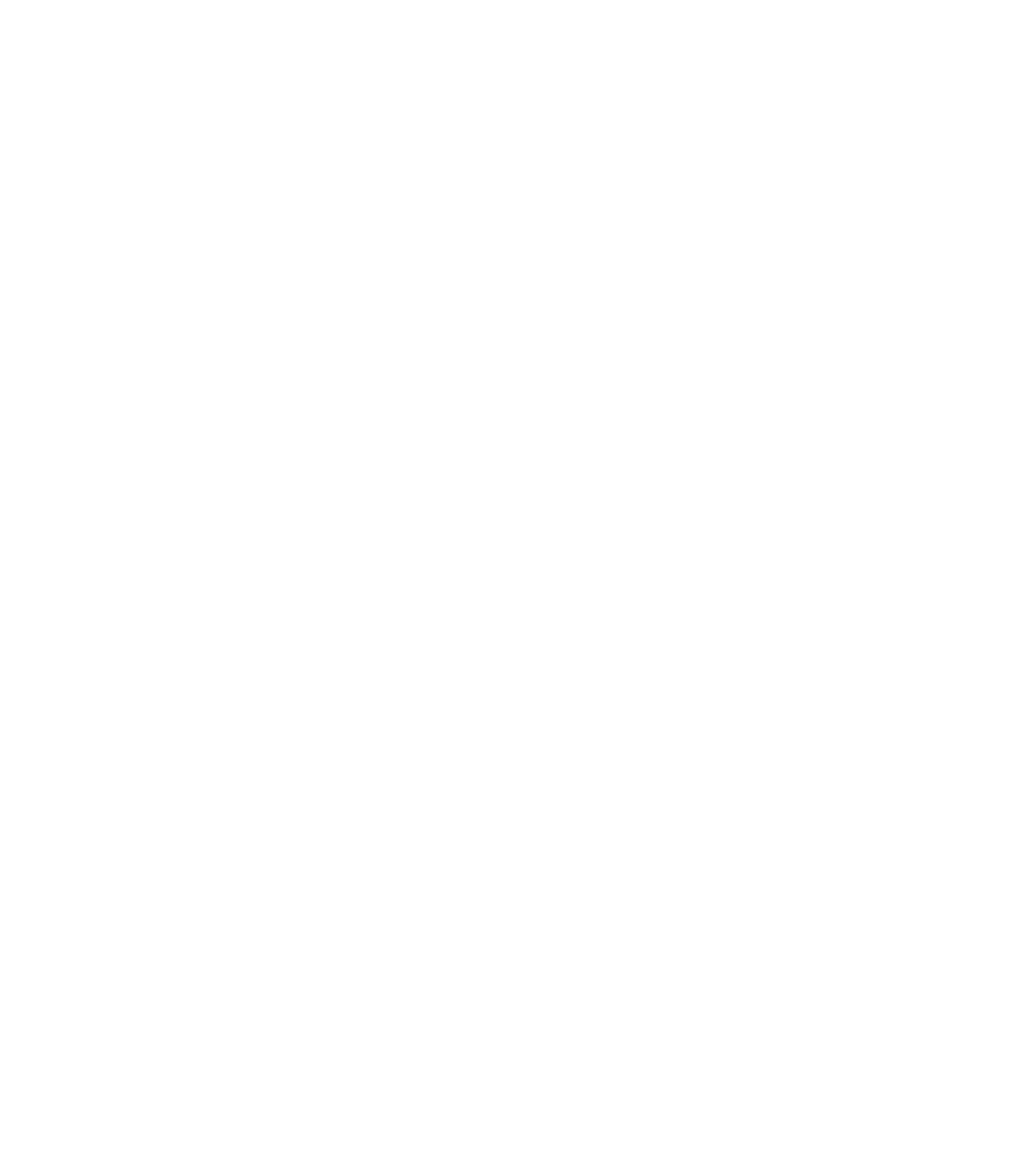
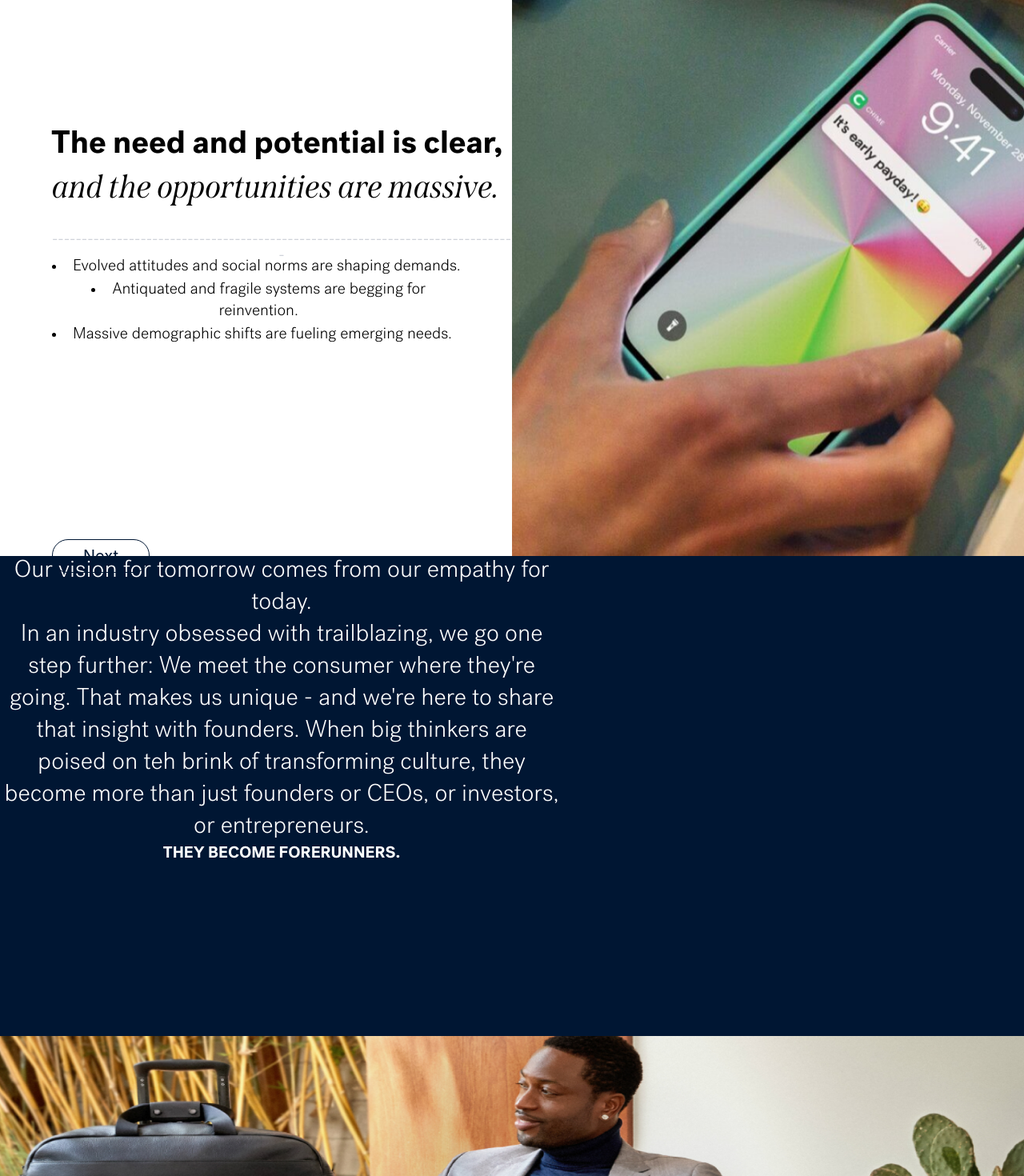
Before and after one commit to nikudon612/fr-poc, a React (Create React App) app: page / in a window 1280 px wide. Shown: the part 2406-3876 px from the top of the page at 80% size. Before the commit the page ends 3101 px from the top, so only its background shows below. Built offline with nearby package versions, Linux system fonts and the light colour scheme.

Commit message:
Added more panels

```diff
--- a/src/App.js
+++ b/src/App.js
@@ -4,6 +4,7 @@
 import Panel1 from './Components/Panel1';
 import Panel2 from './Components/Panel2';
 import Panel3 from './Components/Panel3';
+import Panel4 from './Components/Panel4';
 
 function App() {
   return (
@@ -13,6 +14,7 @@
       <Panel1 />
       <Panel2 />
       <Panel3 />
+      <Panel4 />
     </div>
   );
 }
--- a/src/Components/Panel1.jsx
+++ b/src/Components/Panel1.jsx
@@ -5,7 +5,7 @@
 
 const Panel1 = () => {
     function click2() {
-        gsap.to(window, {duration: 1.25, scrollTo: {y: ".panel2", offsetY: 0}});
+        gsap.to(window, {duration: 1.25, scrollTo: {y: ".panel2", offsetY: 50}});
     }
 
     React.useEffect(() => {
--- a/src/Components/Panel2.jsx
+++ b/src/Components/Panel2.jsx
@@ -5,7 +5,7 @@
 
 const Panel2 = () => {
     function click3() {
-        gsap.to(window, {duration: 1.25, scrollTo: {y: ".panel3", offsetY: 0}});
+        gsap.to(window, {duration: 1.25, scrollTo: {y: ".panel3", offsetY: 30}});
     }
   return (
     <div className='panel2'>
--- a/src/Components/Panel3.jsx
+++ b/src/Components/Panel3.jsx
@@ -1,9 +1,35 @@
 import React from 'react'
 import '../Styles/Panel3.css';
+import { gsap } from 'gsap';
+import phone from '../Assets/phone.png';
 
 const Panel3 = () => {
+    function click4() {
+        gsap.to(window, {duration: 1.25, scrollTo: {y: ".panel4", offsetY: 50}});
+    }
   return (
-    <div className='panel3'>Panel3</div>
+    <div className='panel3'>
+        <div className='panel3'>
+        <div className='panel3-left'>
+            <div className='panel3-text'>
+                <div className='panel3-upper-text'>
+                    <p className='bold-text'>The need and potential is clear,</p>
+                    <p className='italic-text'>and the opportunities are massive.</p>
+                </div>
+                <div className="line">-------------------------------------------------------------------------------</div>
+                <div className='panel3-lower-text'>
+                    <li className='list-text'>Evolved attitudes and social norms are shaping demands.</li>
+                    <li className='list-text'>Antiquated and fragile systems are begging for reinvention.</li>
+                    <li className='list-text'>Massive demographic shifts are fueling emerging needs.</li>
+                </div>
+            </div>
+            <a className='panel3-next' onClick={click4}>Next</a>
+        </div>
+        <div className='panel3-right'>
+            <img src={phone} className='panel3-image' />
+        </div>
+    </div>
+    </div>
   )
 }
 
--- /dev/null
+++ b/src/Components/Panel4.jsx
@@ -0,0 +1,26 @@
+import React from 'react'
+import '../Styles/Panel4.css';
+import Man from '../Assets/man.png'
+import { gsap } from "gsap";
+
+const Panel4 = () => {
+    function click5(){
+        gsap.to(window, {duration: 1, y: '.panel5', ease: "power2.inOut"});
+    }
+  return (
+    <div className='panel4'>
+        <div className='panel4-top'>
+            <div className='panel4-text'>
+                <div className='panel4-para'>Our vision for tomorrow comes from our empathy for today.
+                <br/> In an industry obsessed with trailblazing, we go one step further: We meet the consumer where they're going. That makes us unique - and we're here to share that insight with founders. When big thinkers are poised on teh brink of transforming culture, they become more than just founders or CEOs, or investors, or entrepreneurs. </div>
+                <div className='panel4-bold'>THEY BECOME FORERUNNERS.</div>
+            </div>
+        </div>
+        <div className='panel4-bottom'>
+            <img src={Man} onClick={click5} className='panel4-image'/>
+        </div>
+    </div>
+  )
+}
+
+export default Panel4
--- a/src/Styles/Panel3.css
+++ b/src/Styles/Panel3.css
@@ -1,4 +1,84 @@
 .panel3 {
     height: 100vh;
-    width: 100vw;
+    width: 100%;
+    display: flex;
 }
+.panel3-right {
+    display: flex;
+    width: 50vw;
+    height: 100%;
+}
+.panel3-image {
+    width: 100%;
+    height: 100%;
+    object-fit: fill;
+}
+.panel3-left {
+    display: flex;
+    flex-direction: column;
+    justify-content: center;
+    width: 50vw;
+}
+ .panel3-text {
+    display: flex;
+    flex-direction: column;
+    align-items: flex-start;
+    padding-left: 10%;
+    margin: 0px;
+ }
+ .bold-text {
+    font-size: 40px;
+    font-weight: 700;
+    font-family: 'post grotesk';
+    margin: 0px;
+ }
+ .italic-text {
+    font-size: 40px;
+    font-weight: 400;
+    font-style: italic;
+    font-family: 'span';
+    margin: 0px;
+ }
+
+ line {
+    width: 100%;
+    height: 1px;
+    margin: 5px;
+    padding: 0px;
+    margin-bottom: 20px;
+    padding-bottom: 20px;
+    margin-top: 20px;
+ }
+
+ .panel3-lower-text {
+    display: flex;
+    flex-direction: column;
+    align-items: flex-start;
+    /* padding-left: 10%; */
+    padding-right: 10%;
+    margin: 0px;
+ }
+
+ .list-text {
+    font-size: 20px;
+    font-weight: 300;
+    font-family: 'post grotesk light';
+    margin: 1px;
+
+ }
+
+ .panel3-next {
+    position: absolute;
+    color: #001633;
+    width: 120px;
+    height: 40px;
+    border: 1px solid #001633;
+    border-radius: 20px;
+    font-size: 20px;
+    display: flex;
+    align-items: center;
+    justify-content: center;
+    text-decoration: none;
+    margin-left: 65px;
+    margin-top: 800px;
+ }
--- /dev/null
+++ b/src/Styles/Panel4.css
@@ -0,0 +1,40 @@
+.panel4 {
+    height: 100vh;
+    width: 100%;
+    display: flex;
+    background-color: #001633;
+    flex-direction: column;
+}
+.panel4-top {
+    height: 75%;
+    width: 100%;
+    display: flex;
+}
+.panel4-text {
+    color: white;
+    font-family: 'post grotesk light';
+    font-weight: 300;
+    font-size: 30px;
+    flex-direction: column;
+    align-items: flex-start;
+    width: 55%;
+}
+.panel4-para {
+    display: flex;
+}
+.panel4-bold {
+    font-family: 'post grotesk';
+    font-weight: 700;
+    font-size: 20px;
+}
+.panel4-bottom {
+    height: 25%;
+    width: 100%;
+    display: flex;
+    justify-content: center;
+    align-items: center;
+}
+.panel4-image {
+    height: 100%;
+    width: 100%;
+}
```
Also changed, not shown: src/Assets/man.png (added), src/Assets/phone.png (added).
